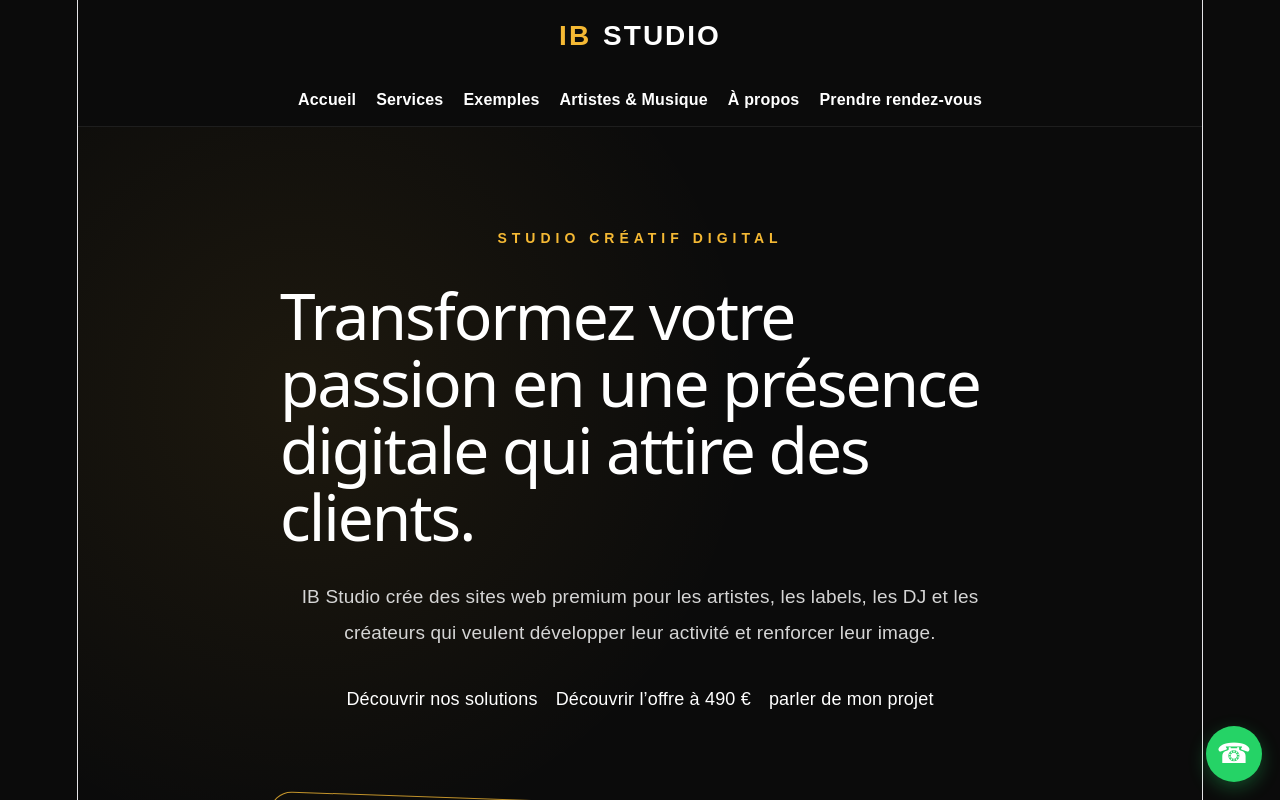
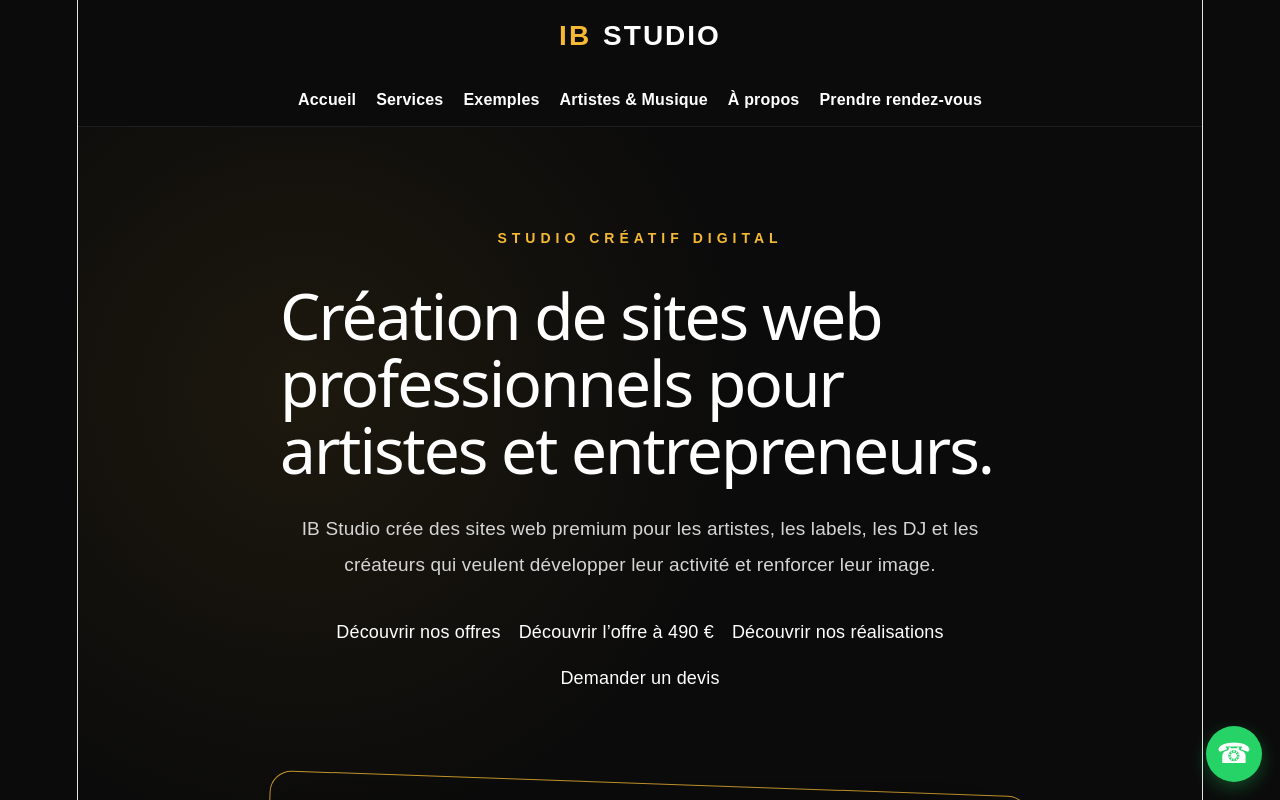
Before and after one commit to dialloib124-cell/ib-studio, a React (Vite) app: page / in a window 1280 px wide. Shown: the top 800 px of the page. Built offline with nearby package versions, Linux system fonts and the light colour scheme; grey boxes are pictures that could not be loaded.

Commit message:
Clarifier accueil et appels à action sans supprimer les offres existantes

```diff
--- a/src/App.jsx
+++ b/src/App.jsx
@@ -44,7 +44,7 @@ function App() {
             <p className="subtitle">STUDIO CRÉATIF DIGITAL</p>
 
             <h1>
-  Transformez votre passion en une présence digitale qui attire des clients.
+  Création de sites web professionnels pour artistes et entrepreneurs.
 </h1>
 
 <p>
@@ -53,8 +53,8 @@ function App() {
 </p>
 
             <div className="buttons">
-              <a href="#services" className="btn">
-                Découvrir nos solutions
+              <a href="#tarifs" className="btn">
+                Découvrir nos offres
               </a>
 <a
   href="https://ib-studio-business.dialloib124.chatgpt.site/offre"
@@ -62,8 +62,9 @@ function App() {
 >
   Découvrir l’offre à 490 €
 </a>
+              <a href="#realisations" className="btn btn-outline">Découvrir nos réalisations</a>
               <a href="#contact" className="btn btn-outline">
-                parler de mon projet
+                Demander un devis
               </a>
             </div>
           </div>
```
